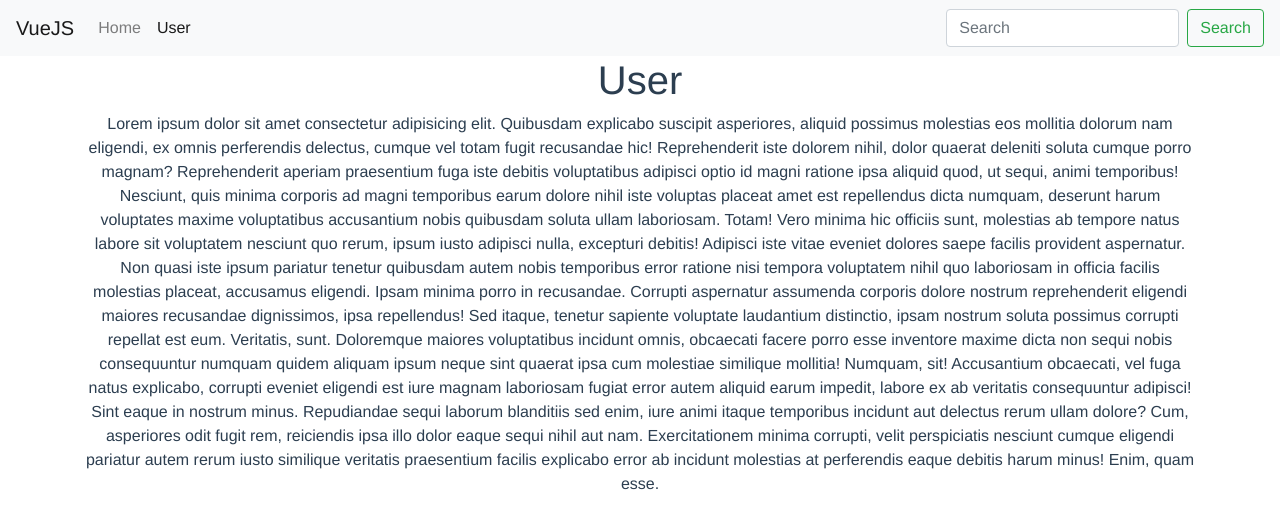
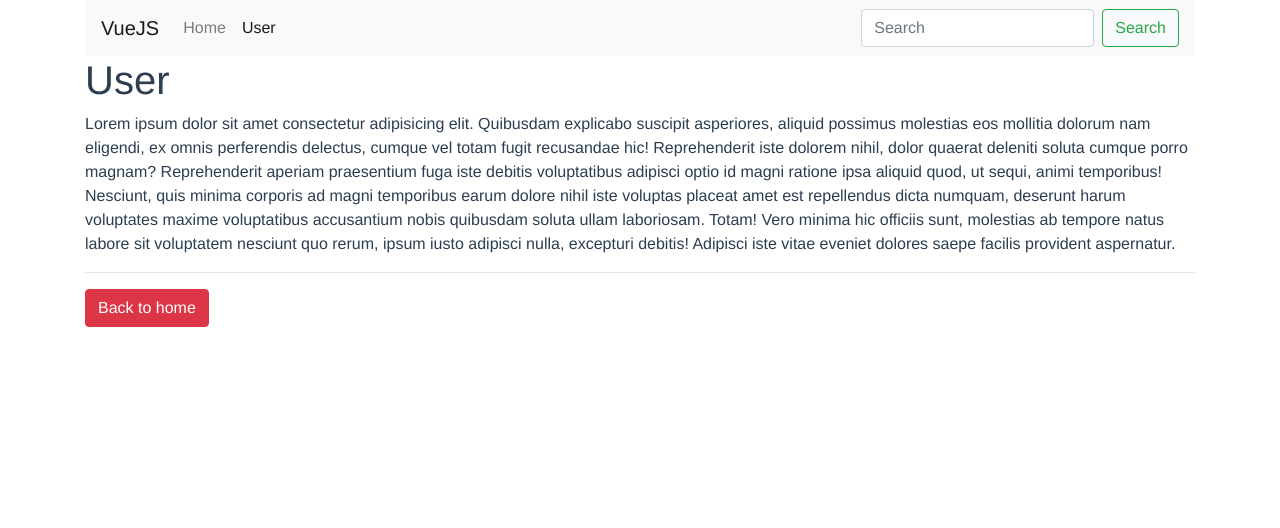
Before and after one commit to hoangchien97/learn-VueJS, a Vue app in the folder vue-router/: page /user in a window 1280 px wide. Shown: the top 528 px of the page. Built offline with nearby package versions, Linux system fonts and the light colour scheme.

Commit message:
using this.$router .push for btn click as 1 router

```diff
--- a/vue-router/src/App.vue
+++ b/vue-router/src/App.vue
@@ -1,7 +1,9 @@
 <template>
   <div id="app" style="margin-top: 0">
-    <Header></Header>
-    <router-view/>
+    <div class="container">
+      <Header></Header>
+      <router-view/>
+    </div>
   </div>
 </template>
 
@@ -21,7 +23,7 @@ export default {
   font-family: 'Avenir', Helvetica, Arial, sans-serif;
   -webkit-font-smoothing: antialiased;
   -moz-osx-font-smoothing: grayscale;
-  text-align: center;
+  /* text-align: center; */
   color: #2c3e50;
   margin-top: 60px;
 }
--- a/vue-router/src/components/user/User.vue
+++ b/vue-router/src/components/user/User.vue
@@ -1,28 +1,23 @@
 <template>
-  <div>
-    <div class="container">
-        <div class="row">
-            <div class="col-md-12">
-                <h1>User</h1>
-                <p>Lorem ipsum dolor sit amet consectetur adipisicing elit. Quibusdam explicabo suscipit asperiores, aliquid possimus molestias eos mollitia dolorum nam eligendi, ex omnis perferendis delectus, cumque vel totam fugit recusandae hic!
-                Reprehenderit iste dolorem nihil, dolor quaerat deleniti soluta cumque porro magnam? Reprehenderit aperiam praesentium fuga iste debitis voluptatibus adipisci optio id magni ratione ipsa aliquid quod, ut sequi, animi temporibus!
-                Nesciunt, quis minima corporis ad magni temporibus earum dolore nihil iste voluptas placeat amet est repellendus dicta numquam, deserunt harum voluptates maxime voluptatibus accusantium nobis quibusdam soluta ullam laboriosam. Totam!
-                Vero minima hic officiis sunt, molestias ab tempore natus labore sit voluptatem nesciunt quo rerum, ipsum iusto adipisci nulla, excepturi debitis! Adipisci iste vitae eveniet dolores saepe facilis provident aspernatur.
-                Non quasi iste ipsum pariatur tenetur quibusdam autem nobis temporibus error ratione nisi tempora voluptatem nihil quo laboriosam in officia facilis molestias placeat, accusamus eligendi. Ipsam minima porro in recusandae.
-                Corrupti aspernatur assumenda corporis dolore nostrum reprehenderit eligendi maiores recusandae dignissimos, ipsa repellendus! Sed itaque, tenetur sapiente voluptate laudantium distinctio, ipsam nostrum soluta possimus corrupti repellat est eum. Veritatis, sunt.
-                Doloremque maiores voluptatibus incidunt omnis, obcaecati facere porro esse inventore maxime dicta non sequi nobis consequuntur numquam quidem aliquam ipsum neque sint quaerat ipsa cum molestiae similique mollitia! Numquam, sit!
-                Accusantium obcaecati, vel fuga natus explicabo, corrupti eveniet eligendi est iure magnam laboriosam fugiat error autem aliquid earum impedit, labore ex ab veritatis consequuntur adipisci! Sint eaque in nostrum minus.
-                Repudiandae sequi laborum blanditiis sed enim, iure animi itaque temporibus incidunt aut delectus rerum ullam dolore? Cum, asperiores odit fugit rem, reiciendis ipsa illo dolor eaque sequi nihil aut nam.
-                Exercitationem minima corrupti, velit perspiciatis nesciunt cumque eligendi pariatur autem rerum iusto similique veritatis praesentium facilis explicabo error ab incidunt molestias at perferendis eaque debitis harum minus! Enim, quam esse.</p>
-            </div>
-        </div>
+    <div>
+        <h1>User</h1>
+        <p>Lorem ipsum dolor sit amet consectetur adipisicing elit. Quibusdam explicabo suscipit asperiores, aliquid possimus molestias eos mollitia dolorum nam eligendi, ex omnis perferendis delectus, cumque vel totam fugit recusandae hic!
+        Reprehenderit iste dolorem nihil, dolor quaerat deleniti soluta cumque porro magnam? Reprehenderit aperiam praesentium fuga iste debitis voluptatibus adipisci optio id magni ratione ipsa aliquid quod, ut sequi, animi temporibus!
+        Nesciunt, quis minima corporis ad magni temporibus earum dolore nihil iste voluptas placeat amet est repellendus dicta numquam, deserunt harum voluptates maxime voluptatibus accusantium nobis quibusdam soluta ullam laboriosam. Totam!
+        Vero minima hic officiis sunt, molestias ab tempore natus labore sit voluptatem nesciunt quo rerum, ipsum iusto adipisci nulla, excepturi debitis! Adipisci iste vitae eveniet dolores saepe facilis provident aspernatur.</p>
+        <hr>
+        <button class="btn btn-danger" @click="backHome">Back to home</button>
     </div>
-  </div>
 </template>
 
 <script>
 export default {
-
+    methods:{
+        backHome(){
+            this.$router.push('/');
+            // Vue.router
+        }
+    }
 }
 </script>
 
```
